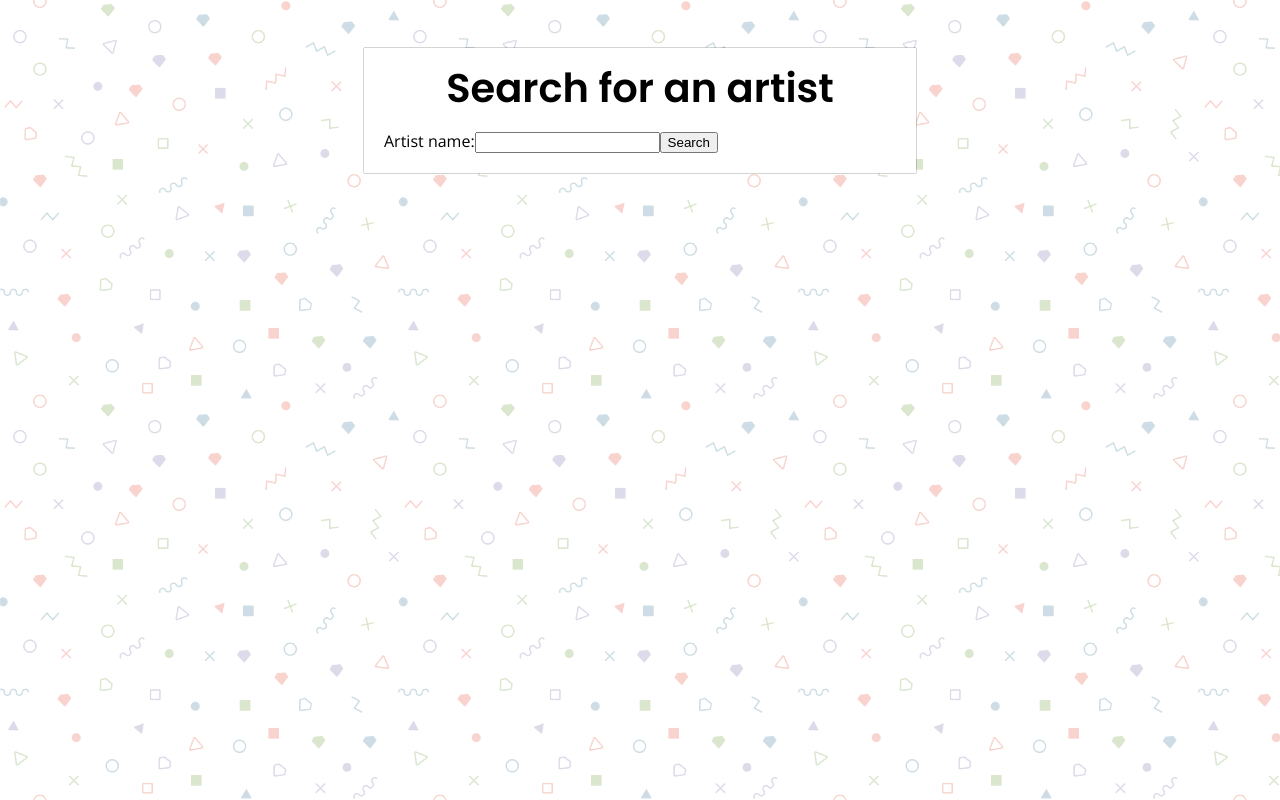
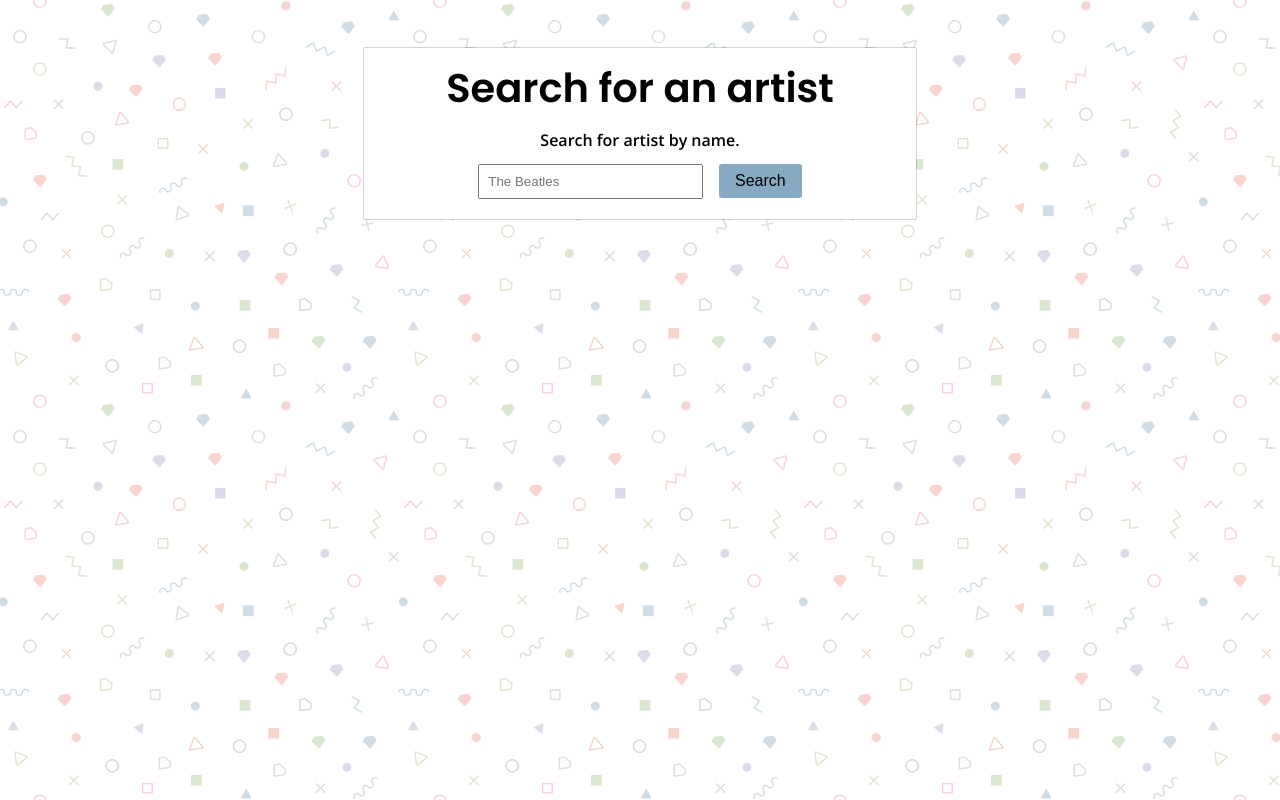
Before and after one commit to jaderyan/lyrics-finder, a React (Create React App) app: page / in a window 1280 px wide. Built offline with nearby package versions, Linux system fonts and the light colour scheme.

Commit message:
search bar styles

```diff
--- a/src/App.tsx
+++ b/src/App.tsx
@@ -22,9 +22,13 @@ const InnerContainer = styled.div`
   box-shadow: 0px 0px 1px 0px #000000;
   padding: ${rem("20px")};
 
-  @media (max-width: 640px) {
+  @media (max-width: 768px) {
     margin-top: ${rem("24px")};
     width: 80%;
+  }
+
+  @media (max-width: 570px) {
+    padding: ${rem("16px")};
   }
 `;
 
--- a/src/components/Search.tsx
+++ b/src/components/Search.tsx
@@ -1,21 +1,55 @@
 import React, { FunctionComponent, useContext } from "react";
 import { observer } from "mobx-react";
 import { StoreContext } from "../App";
+import styled from "styled-components";
+import { rem } from "polished";
+
+const Form = styled.form`
+  text-align: center;
+`;
+
+const Label = styled.label`
+  display: block;
+  font-weight: 600;
+  margin-bottom: ${rem("16px")};
+`;
+
+const Button = styled.button`
+  background-color: #86aac1;
+  border: none;
+  padding: ${rem("8px")} ${rem("16px")};
+  margin-left: ${rem("16px")};
+  font-size: ${rem("16px")};
+  border-radius: 3px;
+
+  @media (max-width: 570px) {
+    margin-left: ${rem("8px")};
+  }
+`;
+
+const Input = styled.input`
+  padding: ${rem("8px")};
+
+  @media (min-width: 768px) {
+    width: 40%;
+  }
+`;
 
 const Search: FunctionComponent = () => {
   const store = useContext(StoreContext);
 
   return (
-    <form>
-      <label htmlFor="search">Artist name:</label>
-      <input
+    <Form>
+      <Label htmlFor="search">Search for artist by name.</Label>
+      <Input
         type="text"
         id="search"
         name="search"
+        placeholder="The Beatles"
         value={store?.search}
         onChange={(e) => store?.onSearchChange(e.target.value)}
       />
-      <button
+      <Button
         type="submit"
         onClick={(e) => {
           e.preventDefault();
@@ -23,8 +57,8 @@ const Search: FunctionComponent = () => {
         }}
       >
         Search
-      </button>
-    </form>
+      </Button>
+    </Form>
   );
 };
 
--- a/src/styles/globalStyles.ts
+++ b/src/styles/globalStyles.ts
@@ -5,5 +5,6 @@ export const GlobalStyle = createGlobalStyle`
   body {
     background-image: url(${background});
     font-family: 'Open Sans', sans-serif;
+    font-size: 16px;
   }
 `;
```
